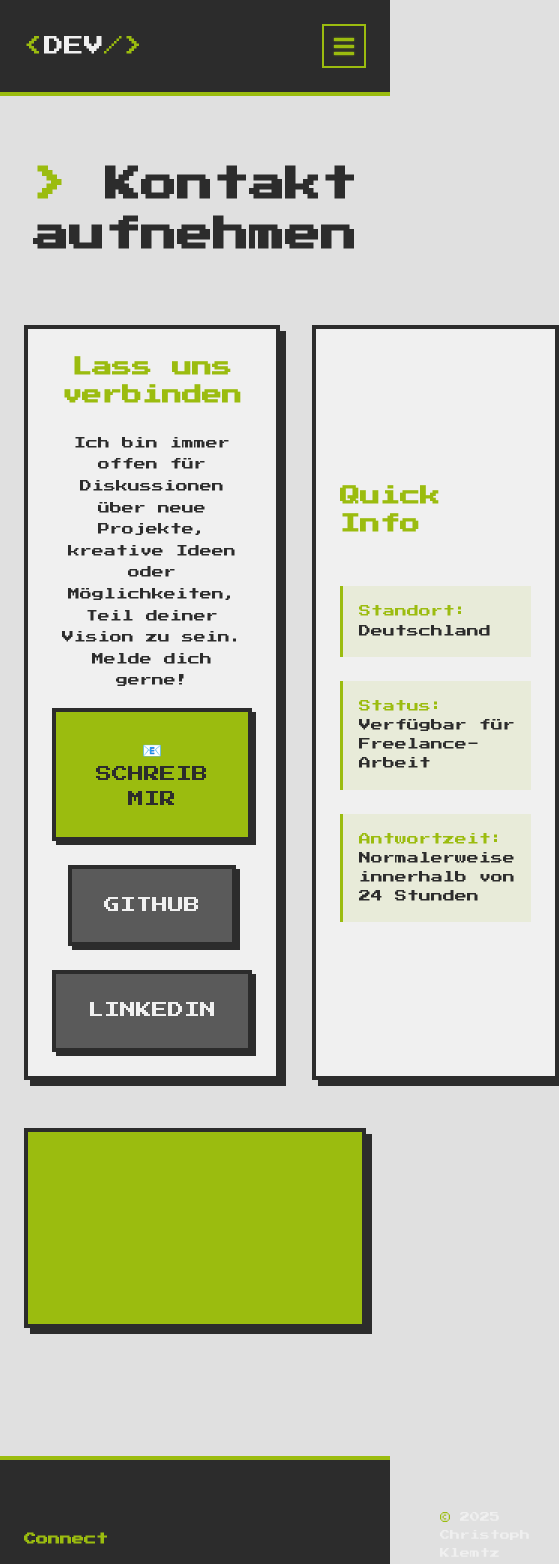
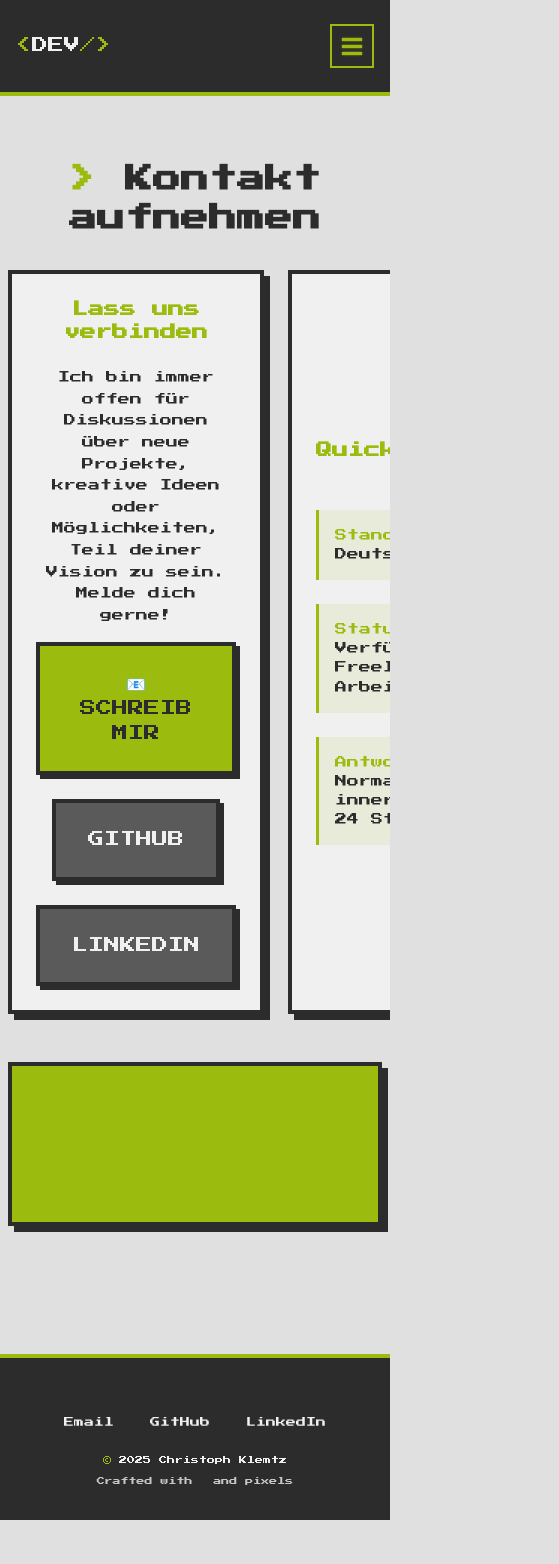
Before and after one commit to ChrisKlemtz/CK-WebDev_Portfolio, a React (Vite) app: page /contact in a window 390 px wide. Shown: the top 1564 px of the page, 559 px wide, since content can reach past the window. After the commit the page ends 1520 px from the top, so only its background shows below. Built offline with nearby package versions, Linux system fonts and the light colour scheme.

Commit message:
fixed responsiv layout in header, footer and pages

```diff
--- a/src/App.jsx
+++ b/src/App.jsx
@@ -2,6 +2,7 @@ import { BrowserRouter as Router, Routes, Route, useLocation } from 'react-route
 import { LanguageProvider } from './i18n/LanguageContext';
 import Header from './components/Header';
 import Footer from './components/Footer';
+import BackToTop from './components/BackToTop';
 import Landing from './components/Landing';
 import Home from './components/Home';
 import About from './components/About';
@@ -32,6 +33,7 @@ function AppContent() {
         </Routes>
       </main>
       {showLayout && <Footer />}
+      {showLayout && <BackToTop />}
     </div>
   );
 }
--- a/src/components/Footer.jsx
+++ b/src/components/Footer.jsx
@@ -3,18 +3,14 @@ function Footer() {
 
   return (
     <footer className="footer">
-      <div className="container">
       <div className="footer__content">
-          <div className="footer__section">
-            <h3 className="footer__title">Connect</h3>
         <div className="footer__links">
           <a href="mailto:dev.christophklemtz@outlook.com" className="footer__link">Email</a>
           <a href="https://github.com/yourusername" target="_blank" rel="noopener noreferrer" className="footer__link">GitHub</a>
           <a href="https://linkedin.com/in/yourprofile" target="_blank" rel="noopener noreferrer" className="footer__link">LinkedIn</a>
         </div>
-          </div>
 
-          <div className="footer__section">
+        <div className="footer__info">
           <p className="footer__copy">
             <span className="text-accent">&copy;</span> {currentYear} Christoph Klemtz
           </p>
@@ -23,7 +19,6 @@ function Footer() {
           </p>
         </div>
       </div>
-      </div>
     </footer>
   );
 }
--- a/src/styles/main.scss
+++ b/src/styles/main.scss
@@ -32,7 +32,12 @@ $shadow-medium: 6px 6px 0 $color-primary-dark;
 $shadow-large: 8px 8px 0 $color-primary-dark;
 
 $transition-fast: 0.15s ease;
-$breakpoint-tablet: 768px;
+
+// Breakpoints (Custom sizes)
+$breakpoint-xs: 480px;     // 0-480px: Smaller smartphones
+$breakpoint-sm: 768px;     // 481-768px: Tablets & larger phones
+$breakpoint-md: 1279px;    // 769-1279px: Laptops, larger tablets in landscape, small desktops
+// 1280px+: Larger desktops and monitors (no max-width needed)
 
 // Global Styles
 * {
@@ -82,6 +87,14 @@ a {
   max-width: 1400px;
   margin: 0 auto;
   padding: 0 $spacing-md;
+
+  @media (max-width: $breakpoint-sm) {
+    padding: 0 $spacing-sm;
+  }
+
+  @media (max-width: $breakpoint-xs) {
+    padding: 0 $spacing-xs;
+  }
 }
 
 .retro-btn {
@@ -136,6 +149,9 @@ a {
 
 section {
   padding: $spacing-xxl 0;
+  width: 100%;
+  max-width: 100%;
+  overflow-x: hidden;
 }
 
 // Header
@@ -146,18 +162,38 @@ section {
   position: sticky;
   top: 0;
   z-index: 100;
+  width: 100%;
 
   &__nav {
     display: flex;
     justify-content: space-between;
     align-items: center;
     gap: $spacing-md;
+    max-width: 1400px;
+    margin: 0 auto;
+    padding: 0 $spacing-md;
+
+    @media (max-width: $breakpoint-sm) {
+      padding: 0 $spacing-sm;
+    }
+
+    @media (max-width: $breakpoint-xs) {
+      padding: 0 $spacing-xs;
+      gap: $spacing-sm;
+    }
   }
 
   &__logo {
     font-size: $font-size-medium;
     color: $color-white;
+    white-space: nowrap;
+    flex-shrink: 0;
+
     &:hover { color: $color-white; }
+
+    @media (max-width: $breakpoint-xs) {
+      font-size: $font-size-base;
+    }
   }
 
   &__menu {
@@ -167,11 +203,16 @@ section {
     flex: 1;
     justify-content: center;
 
+    @media (max-width: $breakpoint-md) {
+      gap: $spacing-sm;
+    }
+
     li a {
       color: $color-white;
       font-size: $font-size-small;
       padding: $spacing-xs $spacing-sm;
       border: 2px solid transparent;
+      white-space: nowrap;
 
       &:hover {
         color: $color-accent-green;
@@ -191,6 +232,7 @@ section {
     display: flex;
     align-items: center;
     gap: $spacing-sm;
+    flex-shrink: 0;
   }
 
   &__hamburger {
@@ -249,7 +291,8 @@ section {
     }
   }
 
-  @media (max-width: $breakpoint-tablet) {
+  // Responsive: Mobile and Tablet
+  @media (max-width: $breakpoint-md) {
     &__hamburger {
       display: flex;
     }
@@ -257,30 +300,30 @@ section {
     &__menu-wrapper {
       position: fixed;
       top: 80px;
-      left: 50%;
-      transform: translateX(-50%) translateY(-150%);
-      width: 90%;
-      max-width: 500px;
+      left: $spacing-sm;
+      right: $spacing-sm;
+      transform: translateY(-150%);
       background-color: $color-primary-dark;
       border: $border-width solid $color-accent-green;
       flex-direction: column;
       align-items: center;
-      padding: $spacing-lg $spacing-md;
+      padding: $spacing-lg $spacing-sm;
       transition: transform 0.4s ease;
       box-shadow: 0 8px 16px rgba(0, 0, 0, 0.5);
       max-height: calc(100vh - 120px);
       overflow-y: auto;
+      overflow-x: hidden;
 
       &--open {
-        transform: translateX(-50%) translateY(0);
+        transform: translateY(0);
       }
     }
 
     &__menu {
       flex-direction: column;
       width: 100%;
+      max-width: 100%;
       gap: 0;
-      align-items: stretch;
 
       li {
         width: 100%;
@@ -292,9 +335,11 @@ section {
 
         a {
           display: block;
-          padding: $spacing-md;
+          width: 100%;
+          padding: $spacing-sm;
           text-align: center;
-          border: 2px solid transparent;
+          border: none;
+          font-size: 10px;
 
           &:hover {
             background-color: rgba(155, 188, 15, 0.1);
@@ -305,20 +350,23 @@ section {
 
     &__actions {
       width: 100%;
+      max-width: 100%;
+      margin-top: $spacing-sm;
+      padding-top: $spacing-sm;
+      border-top: 1px solid rgba(155, 188, 15, 0.3);
       display: flex;
       justify-content: center;
       align-items: center;
-      gap: $spacing-sm;
-      margin-top: $spacing-lg;
-      padding-top: $spacing-md;
-      border-top: 1px solid rgba(155, 188, 15, 0.3);
-      flex-wrap: nowrap;
+      gap: $spacing-xs;
+      flex-wrap: wrap;
     }
 
     &__back-btn {
       margin-left: 0 !important;
-      font-size: 10px !important;
+      font-size: 9px !important;
       padding: $spacing-xs !important;
+      flex: 1 1 100%;
+      max-width: 100%;
     }
 
     &__theme-toggle,
@@ -326,6 +374,30 @@ section {
       flex-shrink: 0;
       width: 44px !important;
       height: 44px !important;
+      padding: $spacing-xs !important;
+      font-size: 12px;
+    }
+  }
+
+  // Responsive: Mobile only
+  @media (max-width: $breakpoint-xs) {
+    &__menu {
+      li a {
+        padding: $spacing-xs;
+        font-size: 9px;
+      }
+    }
+
+    &__back-btn {
+      font-size: 8px !important;
+      padding: 6px !important;
+    }
+
+    &__theme-toggle,
+    &__lang-toggle {
+      width: 40px !important;
+      height: 40px !important;
+      font-size: 11px;
     }
   }
 }
@@ -393,24 +465,45 @@ section {
 .footer {
   background-color: $color-primary-dark;
   border-top: $border-width solid $color-accent-green;
-  padding: $spacing-xl 0 $spacing-md;
+  padding: $spacing-xl 0 $spacing-lg;
   margin-top: $spacing-xxl;
+  width: 100%;
 
   &__content {
     display: flex;
-    justify-content: space-between;
+    flex-direction: column;
     align-items: center;
     gap: $spacing-lg;
-  }
+    max-width: 1400px;
+    margin: 0 auto;
+    padding: 0 $spacing-md;
+    text-align: center;
 
-  &__title {
-    color: $color-accent-green;
-    font-size: $font-size-small;
+    @media (max-width: $breakpoint-sm) {
+      padding: 0 $spacing-sm;
+      gap: $spacing-md;
+    }
+
+    @media (max-width: $breakpoint-xs) {
+      padding: 0 $spacing-xs;
+      gap: $spacing-sm;
+    }
   }
 
   &__links {
     display: flex;
-    gap: $spacing-md;
+    gap: $spacing-lg;
+    flex-wrap: wrap;
+    justify-content: center;
+    align-items: center;
+
+    @media (max-width: $breakpoint-sm) {
+      gap: $spacing-md;
+    }
+
+    @media (max-width: $breakpoint-xs) {
+      gap: $spacing-sm;
+    }
   }
 
   &__link {
@@ -418,17 +511,45 @@ section {
     font-size: $font-size-small;
     padding: $spacing-xs $spacing-sm;
     border: 2px solid transparent;
+    white-space: nowrap;
+    transition: all $transition-fast;
 
     &:hover {
       color: $color-accent-green;
       border-color: $color-accent-green;
+      transform: translateY(-2px);
     }
+
+    @media (max-width: $breakpoint-xs) {
+      font-size: 10px;
+      padding: 6px $spacing-xs;
+    }
+  }
+
+  &__info {
+    display: flex;
+    flex-direction: column;
+    gap: $spacing-xs;
+    align-items: center;
   }
 
   &__copy, &__tagline {
     color: $color-white;
     font-size: 10px;
     margin: 0;
+    line-height: 1.6;
+
+    @media (max-width: $breakpoint-xs) {
+      font-size: 8px;
+    }
+  }
+
+  &__copy {
+    font-weight: normal;
+  }
+
+  &__tagline {
+    opacity: 0.8;
   }
 }
 
@@ -442,6 +563,12 @@ section {
     display: flex;
     align-items: center;
     gap: $spacing-xxl;
+
+    @media (max-width: $breakpoint-md) {
+      flex-direction: column;
+      text-align: center;
+      gap: $spacing-lg;
+    }
   }
 
   &__pixel-frame {
@@ -458,6 +585,11 @@ section {
     border: 2px solid $color-primary-dark;
     overflow: hidden;
     position: relative;
+
+    @media (max-width: $breakpoint-xs) {
+      width: 150px;
+      height: 150px;
+    }
   }
 
   &__profile-image {
@@ -467,23 +599,54 @@ section {
     display: block;
   }
 
-  &__text { flex: 1; }
+  &__text {
+    flex: 1;
 
-  &__greeting { margin-bottom: $spacing-sm; }
+    @media (max-width: $breakpoint-md) {
+      width: 100%;
+    }
+  }
+
+  &__greeting {
+    margin-bottom: $spacing-sm;
+
+    @media (max-width: $breakpoint-md) {
+      font-size: $font-size-large;
+    }
+  }
 
   &__title {
     color: $color-accent-green;
     margin-bottom: $spacing-md;
+
+    @media (max-width: $breakpoint-md) {
+      font-size: $font-size-medium;
+    }
   }
 
   &__description {
     margin-bottom: $spacing-lg;
     max-width: 600px;
+
+    @media (max-width: $breakpoint-md) {
+      margin-left: auto;
+      margin-right: auto;
+    }
   }
 
   &__actions {
     display: flex;
     gap: $spacing-md;
+    flex-wrap: wrap;
+
+    @media (max-width: $breakpoint-md) {
+      justify-content: center;
+    }
+
+    @media (max-width: $breakpoint-xs) {
+      flex-direction: column;
+      align-items: stretch;
+    }
   }
 
   &__scroll-indicator {
@@ -493,6 +656,10 @@ section {
     transform: translateX(-50%);
     font-size: $font-size-medium;
     color: $color-accent-green;
+
+    @media (max-width: $breakpoint-md) {
+      display: none;
+    }
   }
 }
 
@@ -502,18 +669,32 @@ section {
     text-align: center;
     font-size: $font-size-xlarge;
     margin-bottom: $spacing-xxl;
+
+    @media (max-width: $breakpoint-md) {
+      font-size: $font-size-large;
+      margin-bottom: $spacing-lg;
+    }
   }
 
   &__content, &__grid {
     display: grid;
     grid-template-columns: repeat(auto-fit, minmax(280px, 1fr));
     gap: $spacing-lg;
+
+    @media (max-width: $breakpoint-xs) {
+      grid-template-columns: 1fr;
+      gap: $spacing-md;
+    }
   }
 
   &__subtitle {
     font-size: $font-size-medium;
     color: $color-accent-green;
     margin-bottom: $spacing-md;
+
+    @media (max-width: $breakpoint-md) {
+      font-size: $font-size-base;
+    }
   }
 }
 
@@ -709,6 +890,11 @@ section {
     grid-template-columns: repeat(auto-fit, minmax(150px, 1fr));
     gap: $spacing-md;
     margin: $spacing-lg 0;
+
+    @media (max-width: $breakpoint-xs) {
+      grid-template-columns: 1fr;
+      gap: $spacing-sm;
+    }
   }
 
   &__info {
@@ -775,7 +961,7 @@ section {
     margin-bottom: $spacing-md;
     letter-spacing: 2px;
 
-    @media (max-width: $breakpoint-tablet) {
+    @media (max-width: $breakpoint-md) {
       font-size: $font-size-large;
     }
   }
@@ -810,7 +996,7 @@ section {
     margin-bottom: $spacing-xl;
     color: $color-primary-dark;
 
-    @media (max-width: $breakpoint-tablet) {
+    @media (max-width: $breakpoint-md) {
       font-size: $font-size-medium;
     }
   }
@@ -860,7 +1046,7 @@ section {
     gap: $spacing-xxl;
     margin-bottom: $spacing-xxl;
 
-    @media (max-width: $breakpoint-tablet) {
+    @media (max-width: $breakpoint-md) {
       flex-direction: column;
       text-align: center;
     }
@@ -896,7 +1082,7 @@ section {
     font-size: $font-size-xlarge;
     margin-bottom: $spacing-sm;
 
-    @media (max-width: $breakpoint-tablet) {
+    @media (max-width: $breakpoint-md) {
       font-size: $font-size-large;
     }
   }
@@ -911,7 +1097,7 @@ section {
     margin-bottom: $spacing-xl;
     max-width: 600px;
 
-    @media (max-width: $breakpoint-tablet) {
+    @media (max-width: $breakpoint-md) {
       margin-left: auto;
       margin-right: auto;
     }
@@ -922,7 +1108,7 @@ section {
     gap: $spacing-md;
     flex-wrap: wrap;
 
-    @media (max-width: $breakpoint-tablet) {
+    @media (max-width: $breakpoint-md) {
       justify-content: center;
     }
   }
@@ -931,6 +1117,11 @@ section {
     display: grid;
     grid-template-columns: repeat(auto-fit, minmax(250px, 1fr));
     gap: $spacing-lg;
+
+    @media (max-width: $breakpoint-xs) {
+      grid-template-columns: 1fr;
+      gap: $spacing-md;
+    }
   }
 
   &__feature {
@@ -990,6 +1181,10 @@ section {
   cursor: pointer;
   box-shadow: $shadow-small;
   transition: all $transition-fast;
+  text-align: center;
+  display: inline-flex;
+  align-items: center;
+  justify-content: center;
 
   &:hover {
     background-color: $color-accent-green;
@@ -1013,3 +1208,70 @@ section {
   right: $spacing-md;
   z-index: 10;
 }
+
+// Back to Top Button
+.back-to-top {
+  position: fixed;
+  bottom: $spacing-lg;
+  right: $spacing-lg;
+  width: 44px;
+  height: 44px;
+  background-color: $color-accent-green;
+  border: $border-width solid $color-primary-dark;
+  color: $color-primary-dark;
+  font-family: $font-primary;
+  font-size: 14px;
+  cursor: pointer;
+  box-shadow: $shadow-small;
+  transition: all $transition-fast;
+  z-index: 90;
+  opacity: 0;
+  visibility: hidden;
+  transform: translateY(20px);
+  display: flex;
+  align-items: center;
+  justify-content: center;
+
+  &--visible {
+    opacity: 1;
+    visibility: visible;
+    transform: translateY(0);
+  }
+
+  &:hover {
+    background-color: $color-accent-yellow;
+    transform: translateY(-2px);
+    box-shadow: 4px 4px 0 $color-primary-dark;
+  }
+
+  &:active {
+    transform: translateY(0);
+    box-shadow: 2px 2px 0 $color-primary-dark;
+  }
+
+  &__arrow {
+    display: block;
+    animation: pixel-blink 2s infinite;
+  }
+}
+
+@media (max-width: $breakpoint-md) {
+  .back-to-top {
+    bottom: $spacing-md;
+    right: $spacing-md;
+    width: 40px;
+    height: 40px;
+    font-size: 12px;
+  }
+}
+
+// Extra small devices (phones, less than 480px)
+@media (max-width: $breakpoint-xs) {
+  .back-to-top {
+    bottom: $spacing-sm;
+    right: $spacing-sm;
+    width: 36px;
+    height: 36px;
+    font-size: 10px;
+  }
+}
```
Also changed, not shown: src/components/BackToTop.jsx (added, +40 -0 lines). Lines whose indentation alone changed are shown as unchanged.
